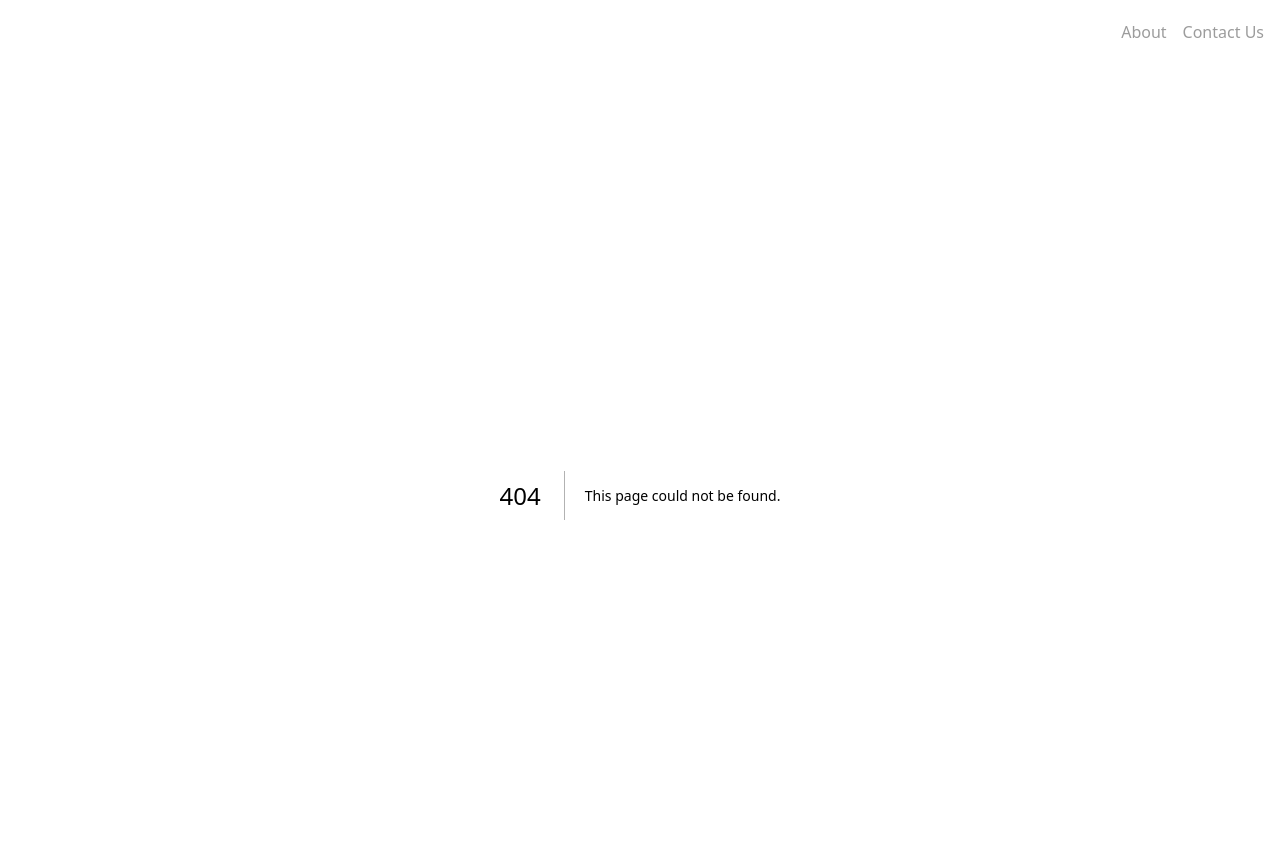
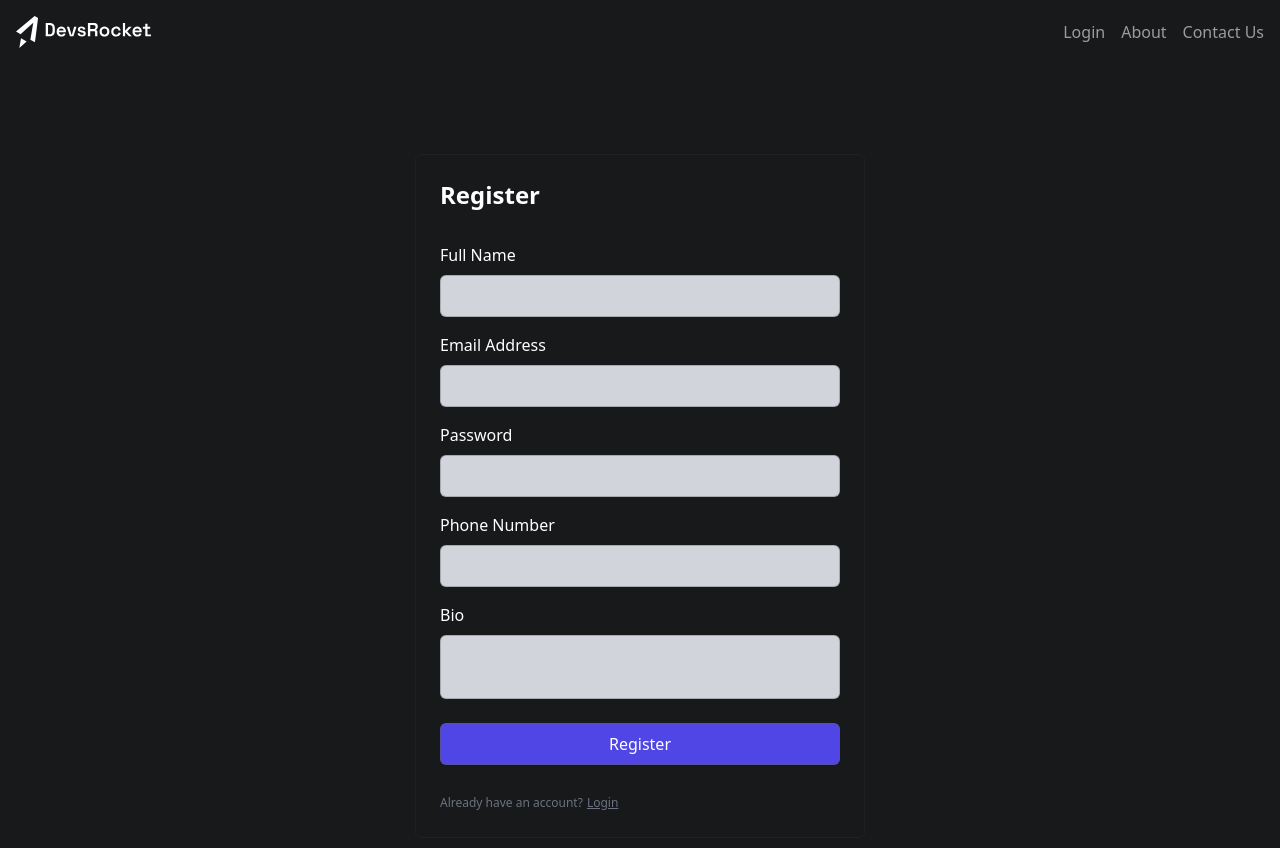
Before and after one commit to Asif-102/eventry, a Next.js app: page /register in a window 1280 px wide. Before the commit this address had no page. Shown: the top 848 px of the page. Built offline with nearby package versions, Linux system fonts and the light colour scheme; no server answers.

Commit message:
user registration complete

```diff
--- /dev/null
+++ b/actions/users.js
@@ -0,0 +1,14 @@
+import dbConnect from "@/dbConnect/connectMongo";
+import { userModel } from "@/models/user-models";
+
+const createUser = async (user) => {
+  try {
+    await dbConnect();
+
+    await new userModel(user).save();
+  } catch (err) {
+    console.log(err);
+  }
+};
+
+export { createUser };
--- /dev/null
+++ b/app/actions/index.js
@@ -0,0 +1,14 @@
+"use server";
+
+import { createUser } from "@/actions/users";
+import { redirect } from "next/navigation";
+
+async function registerUser(formData) {
+  const user = Object.fromEntries(formData);
+
+  const created = await createUser(user);
+
+  redirect("/login");
+}
+
+export { registerUser };
--- /dev/null
+++ b/app/login/page.js
@@ -0,0 +1,22 @@
+import LoginForm from "@/components/auth/LoginForm";
+import Link from "next/link";
+
+export default function LoginPage() {
+  return (
+    <section className="h-screen grid place-items-center">
+      <div className="max-w-[450px] w-full mx-auto p-6 border border-gray-700/20 rounded-md">
+        <h4 className="font-bold text-2xl">Sign in</h4>
+        <LoginForm />
+        <span className="text-center text-xs text-gray-500">
+          Don't have an account?
+          <Link
+            className="underline hover:text-indigo-600 mx-1"
+            href="/register"
+          >
+            Register
+          </Link>
+        </span>
+      </div>
+    </section>
+  );
+}
--- /dev/null
+++ b/app/register/page.js
@@ -0,0 +1,19 @@
+import RegistrationForm from "@/components/auth/RegistrationForm";
+import Link from "next/link";
+
+export default function RegistrationPage() {
+  return (
+    <section className="h-screen grid place-items-center">
+      <div className="max-w-[450px] w-full mx-auto p-6 border border-gray-700/20 rounded-md">
+        <h4 className="font-bold text-2xl">Register</h4>
+        <RegistrationForm />
+        <span className="text-center text-xs text-gray-500">
+          Already have an account?
+          <Link className="underline hover:text-indigo-600 mx-1" href="/login">
+            Login
+          </Link>
+        </span>
+      </div>
+    </section>
+  );
+}
--- a/components/Navbar.jsx
+++ b/components/Navbar.jsx
@@ -12,6 +12,9 @@
         </div>
 
         <ul className="flex gap-4 text-[#9C9C9C]">
+          <li>
+            <Link href="/login">Login</Link>
+          </li>
           <li>About</li>
           <li>Contact Us</li>
         </ul>
--- /dev/null
+++ b/components/auth/LoginForm.jsx
@@ -0,0 +1,25 @@
+export default function LoginForm() {
+  return (
+    <>
+      {/* <div className="my-2 text-red-500">{error}</div> */}
+      <form className="login-form">
+        <div>
+          <label htmlFor="email">Email Address</label>
+          <input type="email" name="email" id="email" />
+        </div>
+
+        <div>
+          <label htmlFor="password">Password</label>
+          <input type="password" name="password" id="password" />
+        </div>
+
+        <button
+          type="submit"
+          className="btn-primary w-full mt-4 bg-indigo-600 hover:bg-indigo-800"
+        >
+          Login
+        </button>
+      </form>
+    </>
+  );
+}
--- /dev/null
+++ b/components/auth/RegistrationForm.jsx
@@ -0,0 +1,39 @@
+import { registerUser } from "@/app/actions";
+
+export default function RegistrationForm() {
+  return (
+    <form className="login-form" action={registerUser}>
+      <div>
+        <label htmlFor="name">Full Name</label>
+        <input type="text" name="name" id="name" />
+      </div>
+
+      <div>
+        <label htmlFor="email">Email Address</label>
+        <input type="email" name="email" id="email" />
+      </div>
+
+      <div>
+        <label htmlFor="password">Password</label>
+        <input type="password" name="password" id="password" />
+      </div>
+
+      <div>
+        <label htmlFor="phone">Phone Number</label>
+        <input type="tel" name="phone" id="phone" />
+      </div>
+
+      <div>
+        <label htmlFor="bio">Bio</label>
+        <input className="min-h-16" type="text" name="bio" id="bio" />
+      </div>
+
+      <button
+        type="submit"
+        className="btn-primary w-full mt-4 bg-indigo-600 hover:bg-indigo-800"
+      >
+        Register
+      </button>
+    </form>
+  );
+}
--- /dev/null
+++ b/models/user-models.js
@@ -0,0 +1,27 @@
+import mongoose, { Schema } from "mongoose";
+
+const schema = new Schema({
+  name: {
+    required: true,
+    type: String,
+  },
+  email: {
+    required: true,
+    type: String,
+  },
+  password: {
+    required: true,
+    type: String,
+  },
+  phone: {
+    required: true,
+    type: String,
+  },
+  bio: {
+    required: true,
+    type: String,
+  },
+});
+
+export const userModel =
+  mongoose.models.users ?? mongoose.model("users", schema);
```
